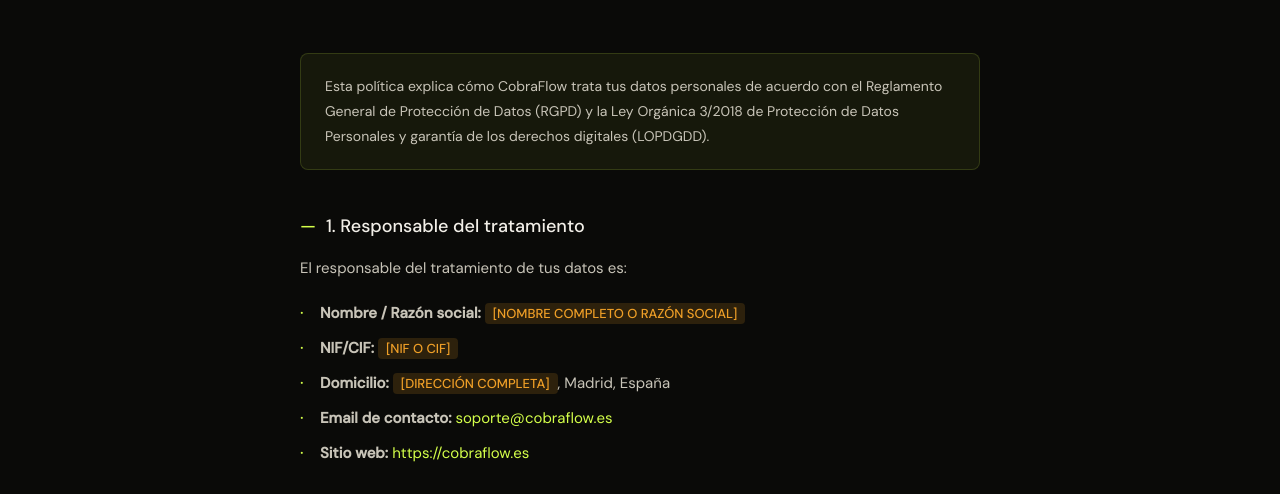
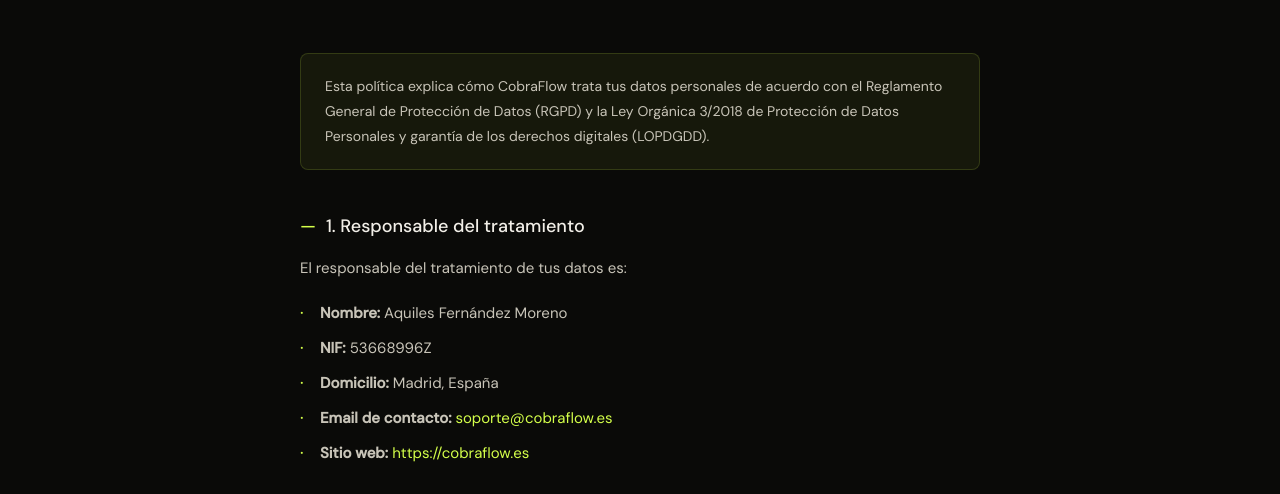
Before and after one commit to Cobraflow0/CobraFlow, a plain HTML site: page privacidad.html in a window 1280 px wide. Shown: the part 306-800 px from the top of the page. Drawn offline with Linux system fonts and the light colour scheme.

Commit message:
Update privacidad.html

```diff
--- a/privacidad.html
+++ b/privacidad.html
@@ -112,14 +112,6 @@
     margin: 24px 0;
   }
   .highlight p { margin: 0; color: var(--cream); font-size: 14px; }
-  .placeholder {
-    background: rgba(239,159,39,0.15);
-    color: #ef9f27;
-    padding: 2px 8px;
-    border-radius: 4px;
-    font-size: 13px;
-    font-weight: 500;
-  }
   a { color: var(--accent); text-decoration: none; }
   a:hover { text-decoration: underline; }
   footer {
@@ -152,9 +144,9 @@
   <h2>1. Responsable del tratamiento</h2>
   <p>El responsable del tratamiento de tus datos es:</p>
   <ul>
-    <li><strong>Nombre / Razón social:</strong> <span class="placeholder">[NOMBRE COMPLETO O RAZÓN SOCIAL]</span></li>
-    <li><strong>NIF/CIF:</strong> <span class="placeholder">[NIF O CIF]</span></li>
-    <li><strong>Domicilio:</strong> <span class="placeholder">[DIRECCIÓN COMPLETA]</span>, Madrid, España</li>
+    <li><strong>Nombre:</strong> Aquiles Fernández Moreno</li>
+    <li><strong>NIF:</strong> 53668996Z</li>
+    <li><strong>Domicilio:</strong> Madrid, España</li>
     <li><strong>Email de contacto:</strong> <a href="mailto:soporte@cobraflow.es">soporte@cobraflow.es</a></li>
     <li><strong>Sitio web:</strong> <a href="https://cobraflow.es">https://cobraflow.es</a></li>
   </ul>
```
